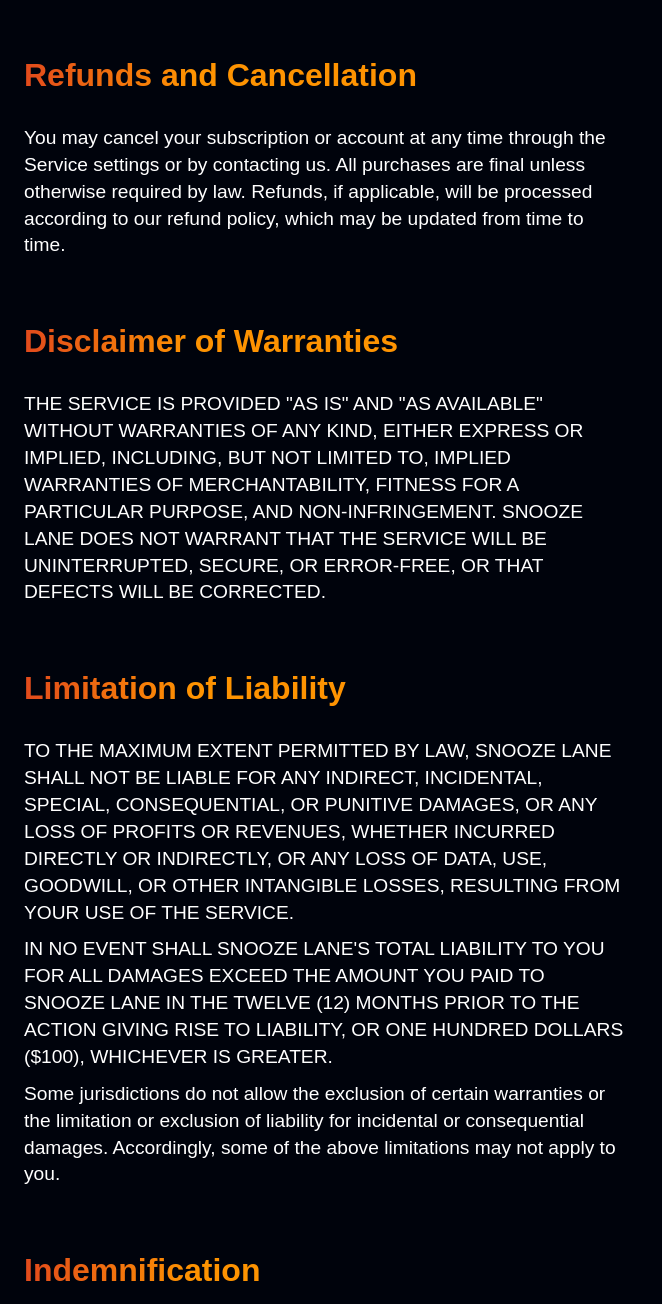
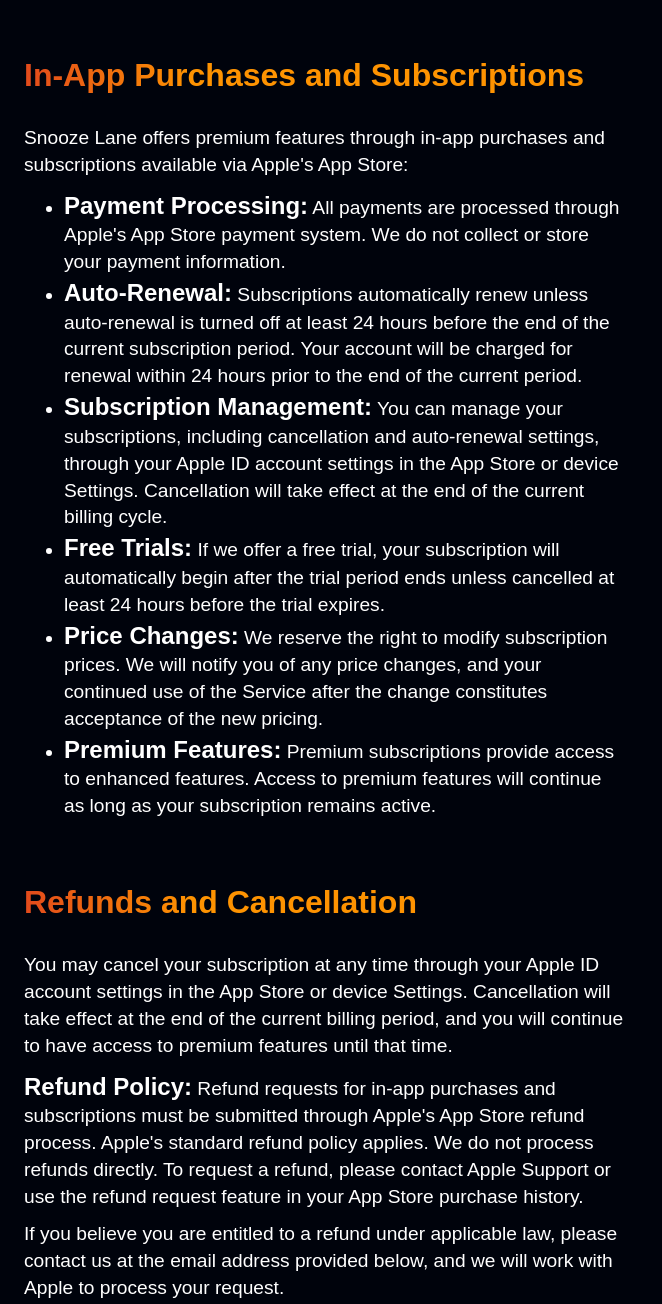
Before and after one commit to SWFTstudios/snooze-lane-website, a plain HTML site: page terms-and-conditions.html in a window 1280 px wide. Shown: the part 4180-5484 px from the top of the page, without its empty margins (0-662 px from the left). Drawn offline with nearby package versions, Linux system fonts and the light colour scheme; a script that the page names is missing.

Commit message:
Add Apple App Store compliance: in-app purchases, subscriptions, auto-renewal, and refund policy

```diff
--- a/terms-and-conditions.html
+++ b/terms-and-conditions.html
@@ -116,8 +116,20 @@
                         <li>Attempt to gain unauthorized access to the Service or its related systems.</li>
                         <li>Interfere with or disrupt the Service or servers connected to the Service.</li>
                       </ol>
+                      <h2>In-App Purchases and Subscriptions</h2>
+                      <p>Snooze Lane offers premium features through in-app purchases and subscriptions available via Apple&#x27;s App Store:</p>
+                      <ul role="list">
+                        <li><strong>Payment Processing:</strong> All payments are processed through Apple&#x27;s App Store payment system. We do not collect or store your payment information.</li>
+                        <li><strong>Auto-Renewal:</strong> Subscriptions automatically renew unless auto-renewal is turned off at least 24 hours before the end of the current subscription period. Your account will be charged for renewal within 24 hours prior to the end of the current period.</li>
+                        <li><strong>Subscription Management:</strong> You can manage your subscriptions, including cancellation and auto-renewal settings, through your Apple ID account settings in the App Store or device Settings. Cancellation will take effect at the end of the current billing cycle.</li>
+                        <li><strong>Free Trials:</strong> If we offer a free trial, your subscription will automatically begin after the trial period ends unless cancelled at least 24 hours before the trial expires.</li>
+                        <li><strong>Price Changes:</strong> We reserve the right to modify subscription prices. We will notify you of any price changes, and your continued use of the Service after the change constitutes acceptance of the new pricing.</li>
+                        <li><strong>Premium Features:</strong> Premium subscriptions provide access to enhanced features. Access to premium features will continue as long as your subscription remains active.</li>
+                      </ul>
                       <h2>Refunds and Cancellation</h2>
-                      <p>You may cancel your subscription or account at any time through the Service settings or by contacting us. All purchases are final unless otherwise required by law. Refunds, if applicable, will be processed according to our refund policy, which may be updated from time to time.</p>
+                      <p>You may cancel your subscription at any time through your Apple ID account settings in the App Store or device Settings. Cancellation will take effect at the end of the current billing period, and you will continue to have access to premium features until that time.</p>
+                      <p><strong>Refund Policy:</strong> Refund requests for in-app purchases and subscriptions must be submitted through Apple&#x27;s App Store refund process. Apple&#x27;s standard refund policy applies. We do not process refunds directly. To request a refund, please contact Apple Support or use the refund request feature in your App Store purchase history.</p>
+                      <p>If you believe you are entitled to a refund under applicable law, please contact us at the email address provided below, and we will work with Apple to process your request.</p>
                       <h2>Disclaimer of Warranties</h2>
                       <p>THE SERVICE IS PROVIDED &quot;AS IS&quot; AND &quot;AS AVAILABLE&quot; WITHOUT WARRANTIES OF ANY KIND, EITHER EXPRESS OR IMPLIED, INCLUDING, BUT NOT LIMITED TO, IMPLIED WARRANTIES OF MERCHANTABILITY, FITNESS FOR A PARTICULAR PURPOSE, AND NON-INFRINGEMENT. SNOOZE LANE DOES NOT WARRANT THAT THE SERVICE WILL BE UNINTERRUPTED, SECURE, OR ERROR-FREE, OR THAT DEFECTS WILL BE CORRECTED.</p>
                       <h2>Limitation of Liability</h2>
```
Also changed, not shown: privacy-policy.html (+12 -0 lines).
